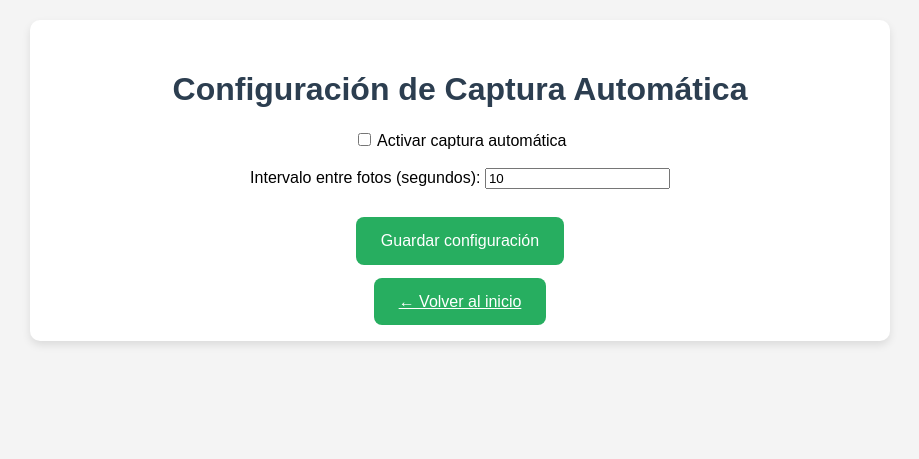
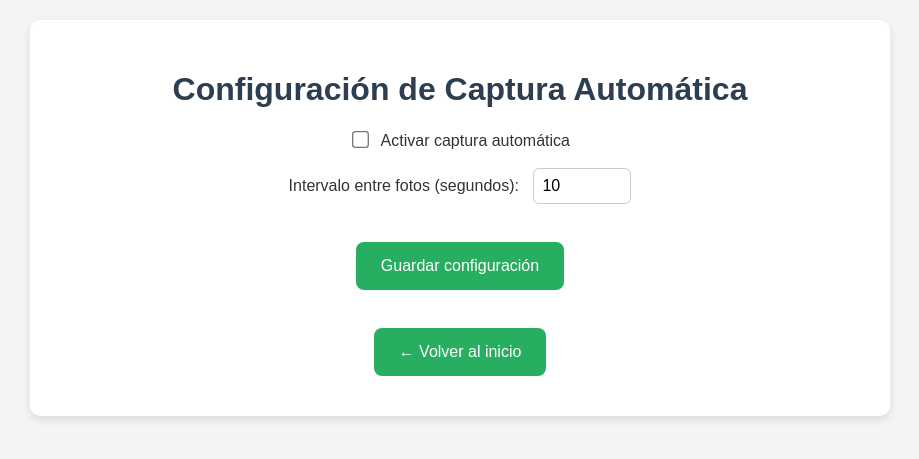
Before and after one commit to jjdoriaupv/TFG-QuantiPlant, a Flask app: page /config in a window 1280 px wide. Shown: the top 459 px of the page, without its empty margins (180-1099 px from the left). Run offline with Flask 3, Linux system fonts and the light colour scheme.

Commit message:
style for auto image config page

```diff
--- a/static/style.css
+++ b/static/style.css
@@ -46,3 +46,35 @@ body {
     font-size: 18px;
     color: #333;
   }
+
+  form {
+    margin-top: 20px;
+  }
+
+  label {
+    font-size: 16px;
+    color: #333;
+  }
+
+  input[type="number"] {
+    padding: 8px;
+    width: 80px;
+    font-size: 16px;
+    margin-left: 10px;
+    border-radius: 6px;
+    border: 1px solid #ccc;
+  }
+
+  input[type="checkbox"] {
+    transform: scale(1.3);
+    margin-right: 10px;
+  }
+
+  .button[type="submit"] {
+    margin-top: 20px;
+  }
+
+  a.button {
+    text-decoration: none;
+    display: inline-block;
+  }
```
